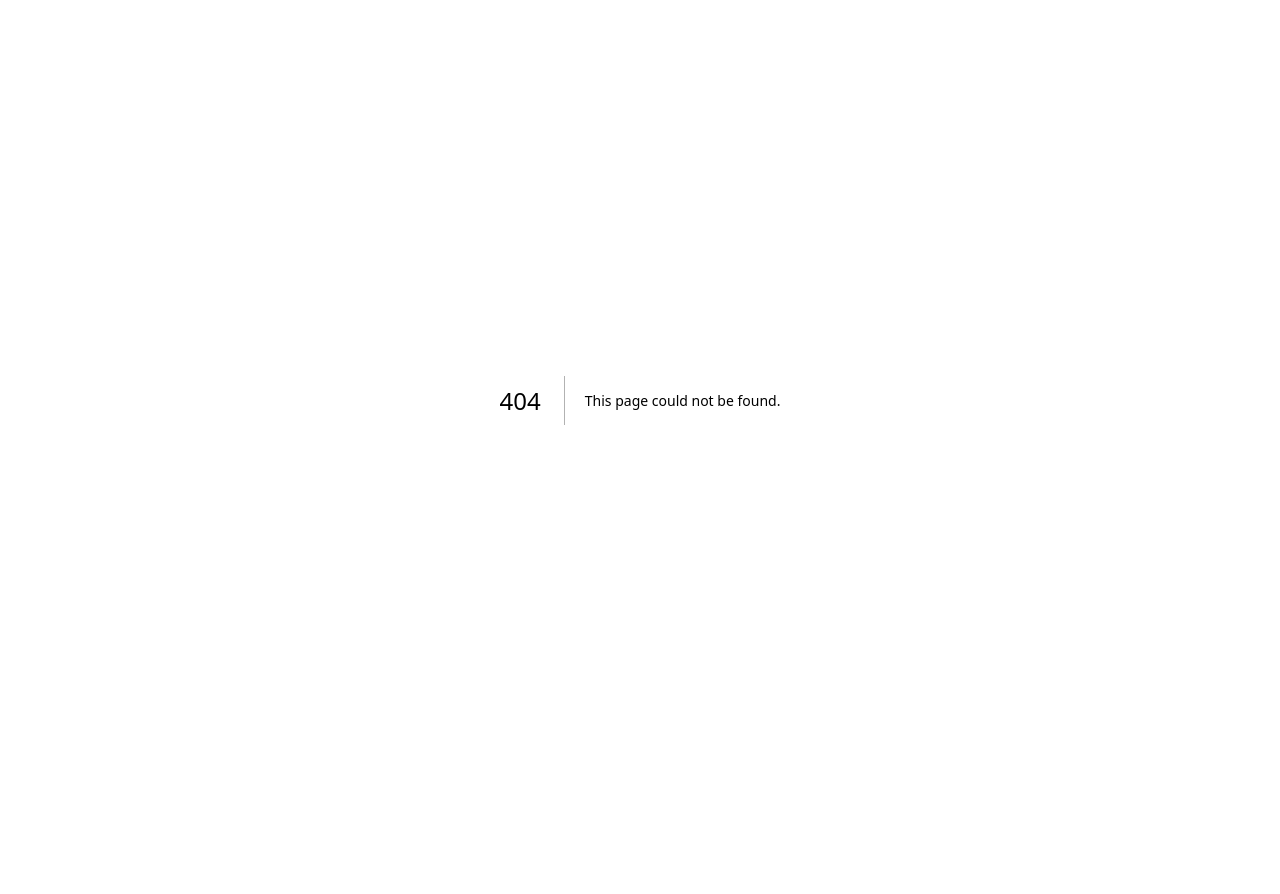
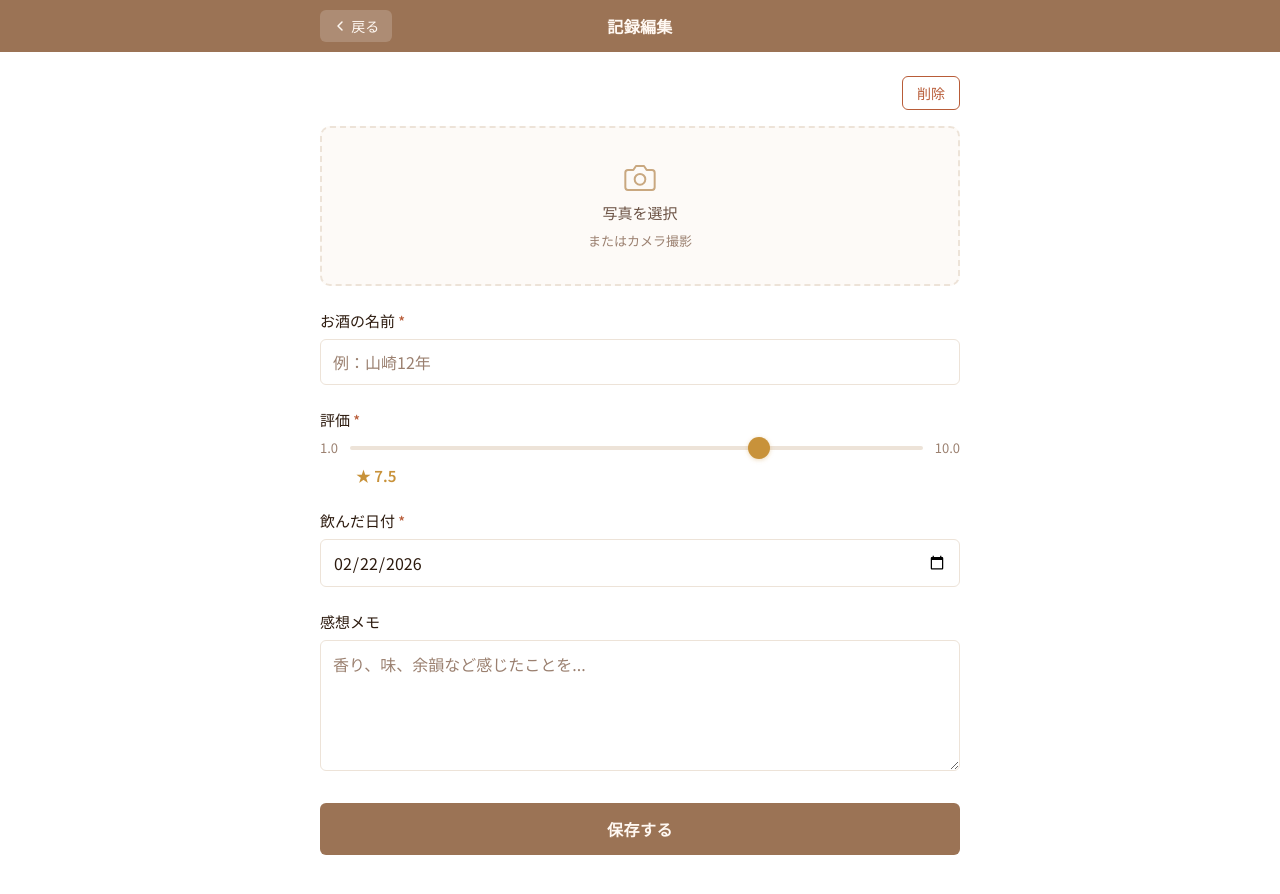
Before and after one commit to Udomomo/liquor-notes, a Next.js app: page /drinks/1/edit in a window 1280 px wide. Before the commit this address had no page. Shown: the top 894 px of the page. Before the commit the page ends 800 px from the top, so only its background shows below. Built offline with nearby package versions, Linux system fonts and the light colour scheme.

Commit message:
add edit page

```diff
--- /dev/null
+++ b/src/app/(main)/drinks/[id]/edit/page.module.css
@@ -0,0 +1,110 @@
+.main {
+  max-width: var(--content-max-width);
+  margin: 0 auto;
+  padding: 1.5rem var(--content-pad) 3rem;
+}
+
+.deleteRow {
+  display: flex;
+  justify-content: flex-end;
+  margin-bottom: 1rem;
+}
+
+.btnDelete {
+  background: transparent;
+  color: #b85c38;
+  border: 1px solid #b85c38;
+  padding: 0.375rem 0.875rem;
+  border-radius: var(--radius-btn);
+  font-family: var(--font-body);
+  font-size: 0.875rem;
+  font-weight: 500;
+  cursor: pointer;
+  transition: background 0.15s ease, color 0.15s ease;
+}
+
+.btnDelete:hover {
+  background: #b85c38;
+  color: #fff;
+}
+
+.form {
+  display: flex;
+  flex-direction: column;
+  gap: 1.5rem;
+}
+
+.formGroup {
+  display: flex;
+  flex-direction: column;
+  gap: 0.5rem;
+}
+
+.label {
+  font-size: 0.9375rem;
+  font-weight: 500;
+  color: var(--text-primary);
+}
+
+.required {
+  color: #b85c38;
+  margin-left: 0.2rem;
+  font-size: 0.875rem;
+}
+
+.input {
+  width: 100%;
+  padding: 0.625rem 0.75rem;
+  font-family: var(--font-body);
+  font-size: 1rem;
+  color: var(--text-primary);
+  background: #fff;
+  border: 1px solid var(--border-light);
+  border-radius: var(--radius-input);
+  outline: none;
+  transition: border-color 0.15s ease, box-shadow 0.15s ease;
+  -webkit-appearance: none;
+  appearance: none;
+}
+
+.input::placeholder {
+  color: var(--text-muted);
+}
+
+.input:focus {
+  border-color: var(--border-focus);
+  box-shadow: 0 0 0 3px rgba(155, 115, 85, 0.15);
+}
+
+.textarea {
+  resize: vertical;
+  min-height: 100px;
+  line-height: 1.7;
+}
+
+.actions {
+  margin-top: 0.5rem;
+}
+
+.btnSave {
+  width: 100%;
+  background: var(--header-bg);
+  color: var(--header-text);
+  padding: 0.875rem 1rem;
+  border-radius: var(--radius-btn);
+  font-family: var(--font-body);
+  font-size: 1rem;
+  font-weight: 600;
+  letter-spacing: 0.03em;
+  border: none;
+  cursor: pointer;
+  transition: background 0.15s ease;
+}
+
+.btnSave:hover {
+  background: #8a6548;
+}
+
+.btnSave:active {
+  background: #7a5840;
+}
--- /dev/null
+++ b/src/app/(main)/drinks/[id]/edit/page.tsx
@@ -0,0 +1,85 @@
+'use client';
+
+import Header from '@/components/Header/Header';
+import ImageUploader from '@/components/ImageUploader/ImageUploader';
+import RatingInput from '@/components/RatingInput/RatingInput';
+import styles from './page.module.css';
+
+export default function DrinkEditPage() {
+  return (
+    <>
+      <Header variant="page" title="記録編集" backHref="/" />
+
+      <main className={styles.main}>
+        <div className={styles.deleteRow}>
+          <button type="button" className={styles.btnDelete}>
+            削除
+          </button>
+        </div>
+
+        <form className={styles.form} action="#" method="post" encType="multipart/form-data" noValidate>
+
+          <ImageUploader />
+
+          <div className={styles.formGroup}>
+            <label className={styles.label} htmlFor="name">
+              お酒の名前
+              <span className={styles.required} aria-label="必須">*</span>
+            </label>
+            <input
+              type="text"
+              id="name"
+              name="name"
+              className={styles.input}
+              placeholder="例：山崎12年"
+              required
+            />
+          </div>
+
+          <div className={styles.formGroup}>
+            <label className={styles.label}>
+              評価
+              <span className={styles.required} aria-label="必須">*</span>
+            </label>
+            <RatingInput />
+          </div>
+
+          <div className={styles.formGroup}>
+            <label className={styles.label} htmlFor="drunk-at">
+              飲んだ日付
+              <span className={styles.required} aria-label="必須">*</span>
+            </label>
+            <input
+              type="date"
+              id="drunk-at"
+              name="drunk_at"
+              className={styles.input}
+              defaultValue="2026-02-22"
+              required
+            />
+          </div>
+
+          <div className={styles.formGroup}>
+            <label className={styles.label} htmlFor="memo">
+              感想メモ
+            </label>
+            <textarea
+              id="memo"
+              name="memo"
+              className={`${styles.input} ${styles.textarea}`}
+              rows={4}
+              placeholder="香り、味、余韻など感じたことを..."
+            />
+          </div>
+
+          <div className={styles.actions}>
+            <button type="submit" className={styles.btnSave}>
+              保存する
+            </button>
+          </div>
+
+        </form>
+      </main>
+    </>
+  );
+}
```
Also changed, not shown: 1 other file (tests, documents, lock files or other folders).
